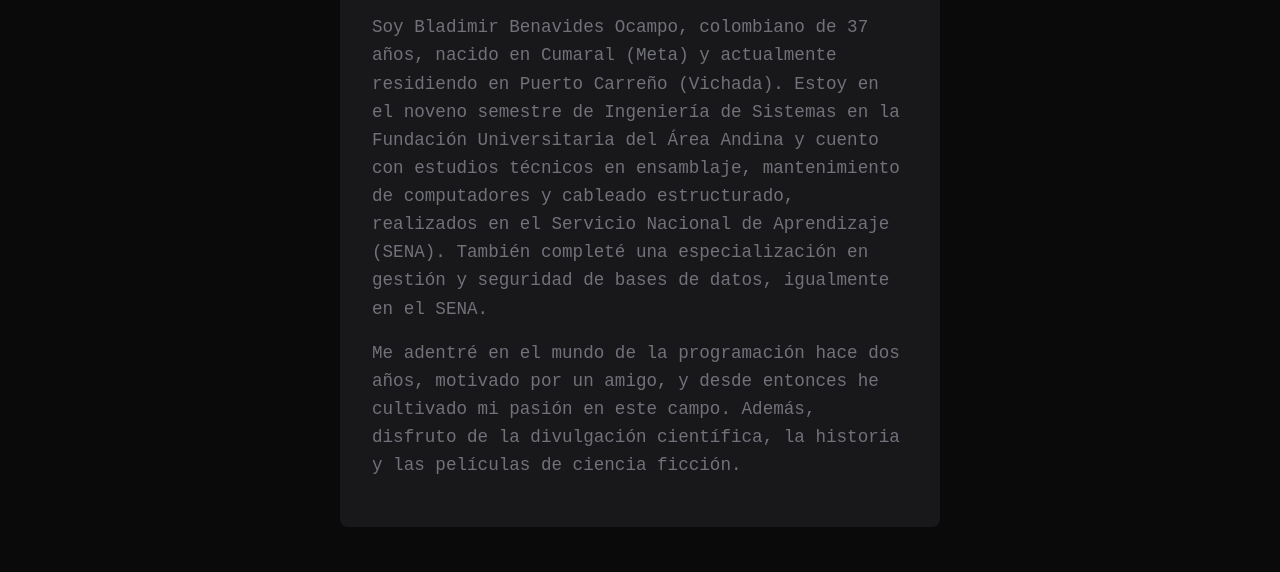
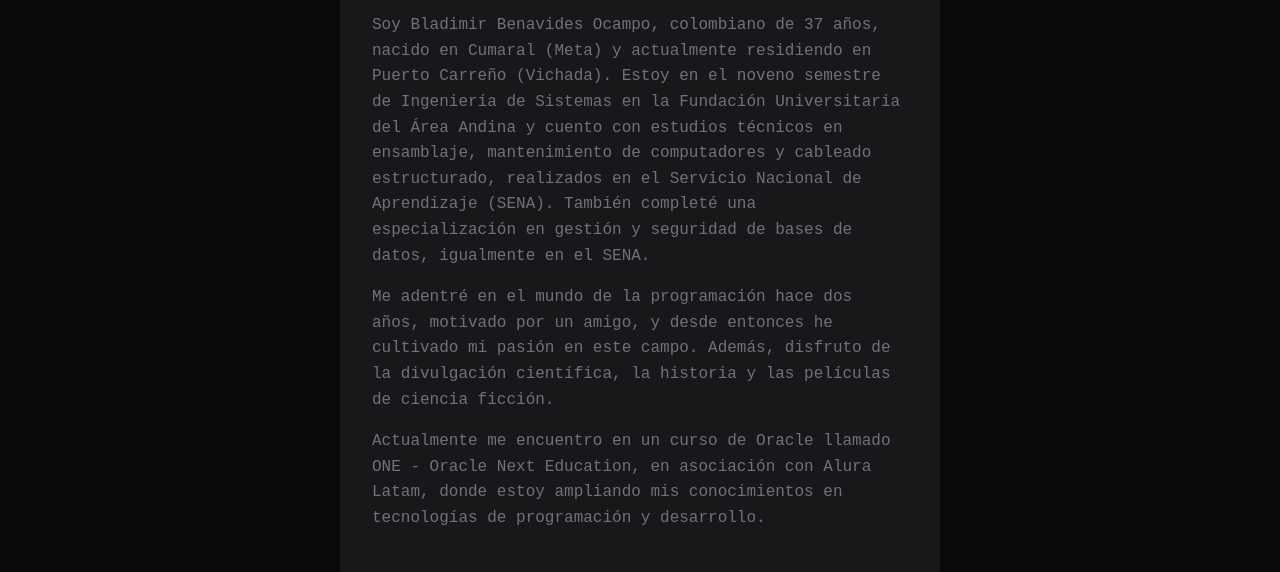
Before and after one commit to Blado87/portfolio, a plain HTML site: page about.html in a window 1280 px wide. Shown: the part 181-753 px from the top of the page. Drawn offline with Linux system fonts and the light colour scheme.

Commit message:
agregue <p> en about me

```diff
--- a/about.html
+++ b/about.html
@@ -51,6 +51,9 @@
           <p>
             Me adentré en el mundo de la programación hace dos años, motivado por un amigo, y desde entonces he cultivado mi pasión en este campo. Además, disfruto de la divulgación científica, la historia y las películas de ciencia ficción.
           </p>
+          <p>
+            Actualmente me encuentro en un curso de Oracle llamado ONE - Oracle Next Education, en asociación con Alura Latam, donde estoy ampliando mis conocimientos en tecnologías de programación y desarrollo.
+          </p>
         </section>
       </main>
 <!-- FOOTER -->
--- a/css/about.css
+++ b/css/about.css
@@ -56,7 +56,7 @@
   }
 
   .about-section p {
-    font-size: 1.1rem;
+    font-size: 1rem;
     color: var(--color-gray-500);
     margin-bottom: 1rem;
   }
```
